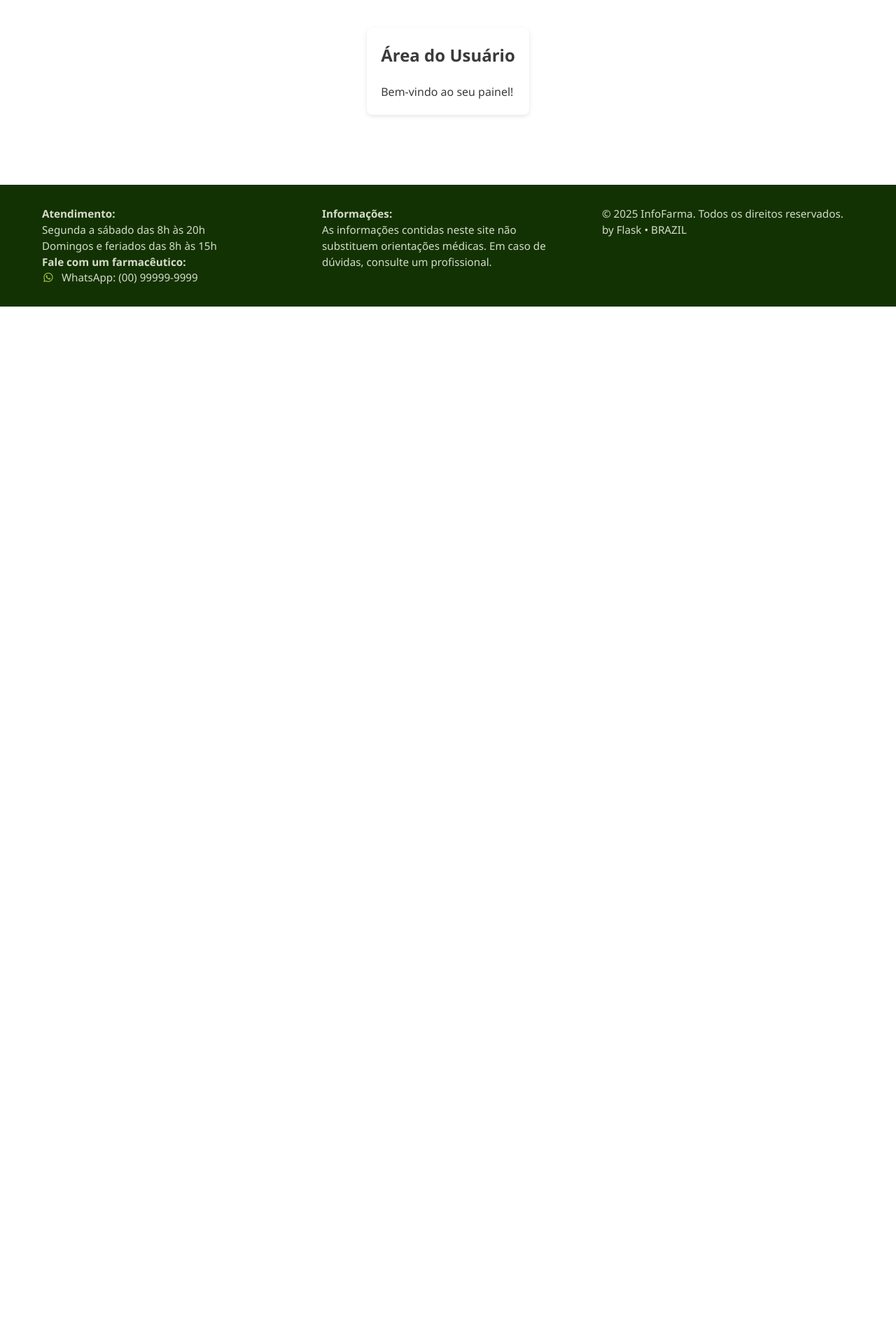
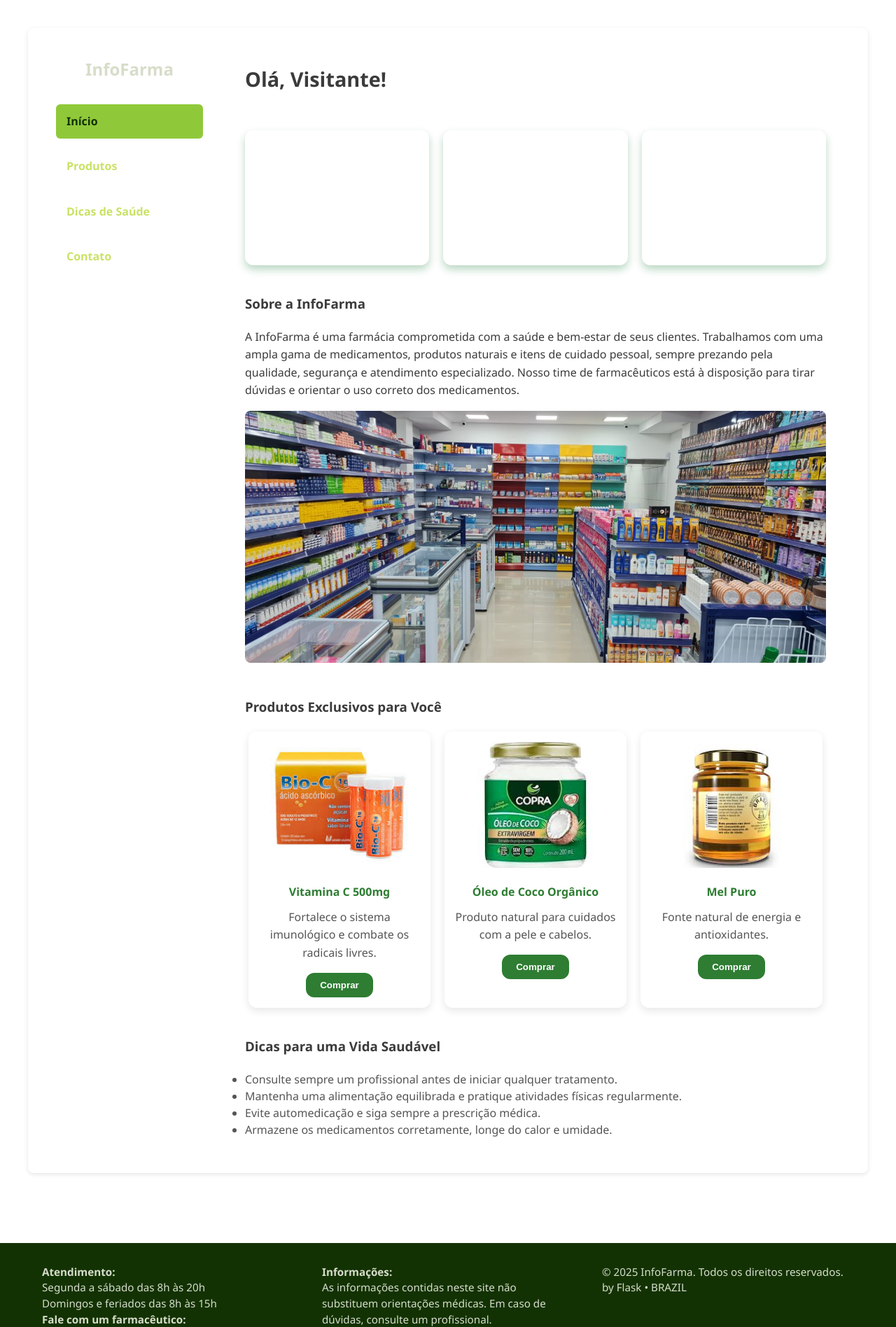
Before and after one commit to ingridmont/Farmacia, a Flask app: template templates/dashboard.html in a window 1280 px wide. Shown: the part 51-1947 px from the top of the page at 70% size. Before the commit the page ends 489 px from the top, so only its background shows below. Run offline with Flask 3, Linux system fonts and the light colour scheme; the template is opened without the code that fills it, so the values that code supplies are empty.

Commit message:
Update dashboard.html

```diff
--- a/templates/dashboard.html
+++ b/templates/dashboard.html
@@ -1,6 +1,95 @@
 {% extends 'base.html' %}
-{% block title %}Dashboard{% endblock %}
+{% block title %}Dashboard - InfoFarma{% endblock %}
+
 {% block content %}
-    <h2>Área do Usuário</h2>
-    <p>Bem-vindo ao seu painel!</p>
+<div class="dashboard">
+
+  <aside class="dashboard__sidebar">
+    <div class="dashboard__sidebar-logo">InfoFarma</div>
+    <nav>
+      <ul class="dashboard__nav">
+        <li class="dashboard__nav-item">
+          <a href="#" class="dashboard__nav-link active">Início</a>
+        </li>
+        <li class="dashboard__nav-item">
+          <a href="#" class="dashboard__nav-link">Produtos</a>
+        </li>
+        <li class="dashboard__nav-item">
+          <a href="#" class="dashboard__nav-link">Dicas de Saúde</a>
+        </li>
+        <li class="dashboard__nav-item">
+          <a href="#" class="dashboard__nav-link">Contato</a>
+        </li>
+      </ul>
+    </nav>
+  </aside>
+
+  <main class="dashboard__content">
+
+    <header class="dashboard__header">
+      <h2>Olá, {{ current_user.nome if current_user.is_authenticated else 'Visitante' }}!</h2>
+    </header>
+
+    <section class="dashboard__cards">
+      <div class="dashboard__card">
+        <h3>Bem-vindo à InfoFarma</h3>
+        <p>Seu painel exclusivo com produtos e conteúdos para cuidar melhor da sua saúde.</p>
+      </div>
+      <div class="dashboard__card">
+        <h3>Suporte ao Cliente</h3>
+        <p>Precisa de ajuda? Nosso time está à disposição para orientar você.</p>
+      </div>
+      <div class="dashboard__card">
+        <h3>Novidades</h3>
+        <p>Confira as promoções e novidades que preparamos para você.</p>
+      </div>
+    </section>
+
+    <section>
+      <h3>Sobre a InfoFarma</h3>
+      <p>
+        A InfoFarma é uma farmácia comprometida com a saúde e bem-estar de seus clientes.
+        Trabalhamos com uma ampla gama de medicamentos, produtos naturais e itens de cuidado pessoal,
+        sempre prezando pela qualidade, segurança e atendimento especializado.
+        Nosso time de farmacêuticos está à disposição para tirar dúvidas e orientar o uso correto dos medicamentos.
+      </p>
+      <img src="/static/img/farmacia-1280x640.jpg" alt="Interior da InfoFarma" style="width: 100%; max-height: 360px; object-fit: cover; border-radius: 8px; margin-top: 16px;" />
+    </section>
+
+    <section style="margin-top: 40px;">
+      <h3>Produtos Exclusivos para Você</h3>
+      <div style="display: flex; gap: 20px; flex-wrap: wrap; justify-content: center; margin-top: 20px;">
+        <div style="background: white; border-radius: 12px; box-shadow: 0 4px 12px rgba(0,0,0,0.1); width: 260px; padding: 15px; text-align: center; transition: transform 0.3s ease;">
+          <img src="/static/img/produto-vitamina-c.jpg" alt="Vitamina C 500mg" style="width: 100%; height: 180px; object-fit: cover; border-radius: 8px; margin-bottom: 15px;" />
+          <h4 style="color: #2e7d32; margin-bottom: 10px;">Vitamina C 500mg</h4>
+          <p style="color: #555; margin-bottom: 15px;">Fortalece o sistema imunológico e combate os radicais livres.</p>
+          <button style="background: #2e7d32; color: white; border: none; padding: 10px 20px; border-radius: 12px; font-weight: bold; cursor: pointer; transition: background 0.3s ease;">Comprar</button>
+        </div>
+        <div style="background: white; border-radius: 12px; box-shadow: 0 4px 12px rgba(0,0,0,0.1); width: 260px; padding: 15px; text-align: center; transition: transform 0.3s ease;">
+          <img src="/static/img/produto-oleo-de-coco.jpg" alt="Óleo de Coco Orgânico" style="width: 100%; height: 180px; object-fit: cover; border-radius: 8px; margin-bottom: 15px;" />
+          <h4 style="color: #2e7d32; margin-bottom: 10px;">Óleo de Coco Orgânico</h4>
+          <p style="color: #555; margin-bottom: 15px;">Produto natural para cuidados com a pele e cabelos.</p>
+          <button style="background: #2e7d32; color: white; border: none; padding: 10px 20px; border-radius: 12px; font-weight: bold; cursor: pointer; transition: background 0.3s ease;">Comprar</button>
+        </div>
+        <div style="background: white; border-radius: 12px; box-shadow: 0 4px 12px rgba(0,0,0,0.1); width: 260px; padding: 15px; text-align: center; transition: transform 0.3s ease;">
+          <img src="/static/img/produto-mel.jpg" alt="Mel Puro" style="width: 100%; height: 180px; object-fit: cover; border-radius: 8px; margin-bottom: 15px;" />
+          <h4 style="color: #2e7d32; margin-bottom: 10px;">Mel Puro</h4>
+          <p style="color: #555; margin-bottom: 15px;">Fonte natural de energia e antioxidantes.</p>
+          <button style="background: #2e7d32; color: white; border: none; padding: 10px 20px; border-radius: 12px; font-weight: bold; cursor: pointer; transition: background 0.3s ease;">Comprar</button>
+        </div>
+      </div>
+    </section>
+
+    <section style="margin-top: 40px;">
+      <h3>Dicas para uma Vida Saudável</h3>
+      <ul style="color: #555; line-height: 1.5; margin-top: 10px;">
+        <li>Consulte sempre um profissional antes de iniciar qualquer tratamento.</li>
+        <li>Mantenha uma alimentação equilibrada e pratique atividades físicas regularmente.</li>
+        <li>Evite automedicação e siga sempre a prescrição médica.</li>
+        <li>Armazene os medicamentos corretamente, longe do calor e umidade.</li>
+      </ul>
+    </section>
+
+  </main>
+</div>
 {% endblock %}
```
